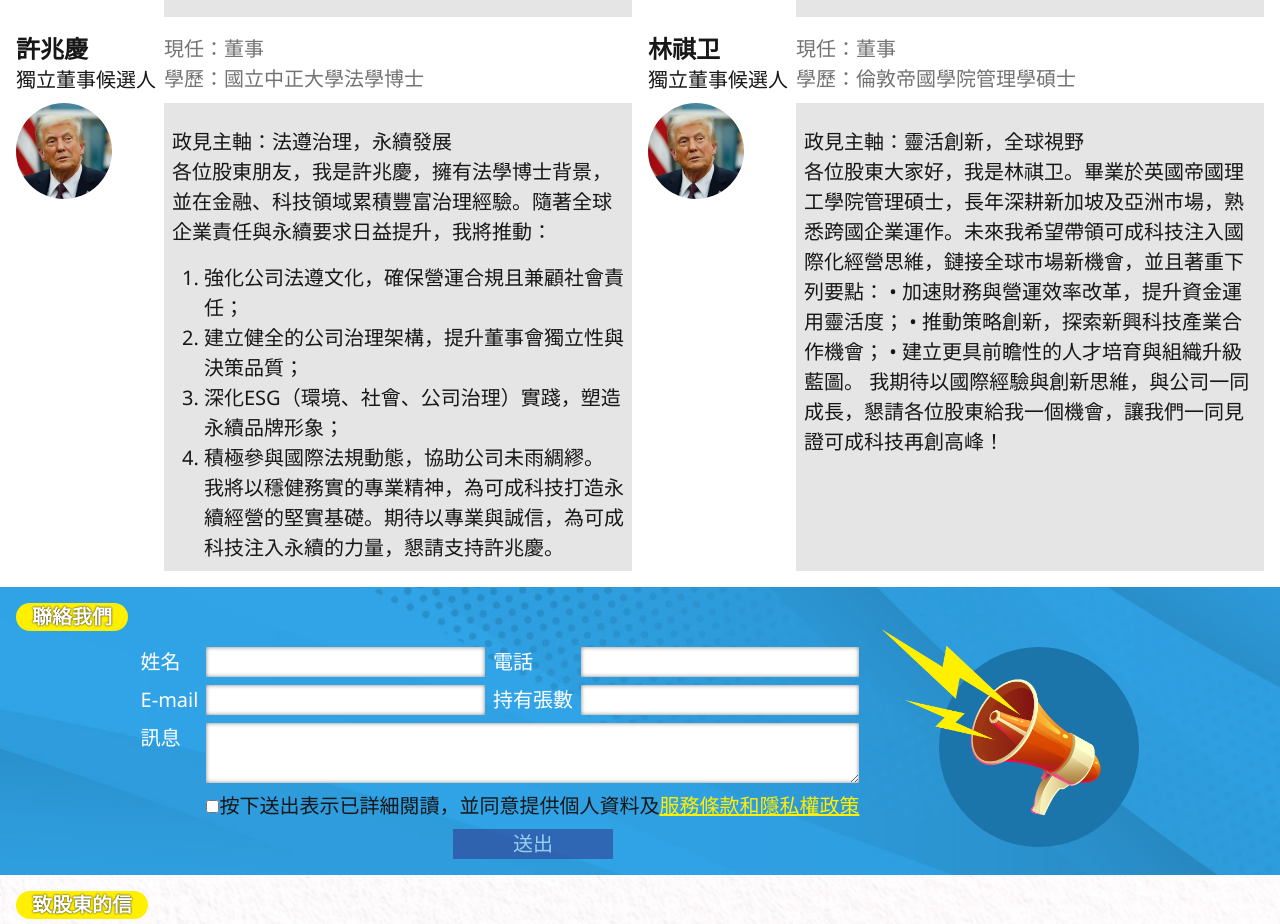
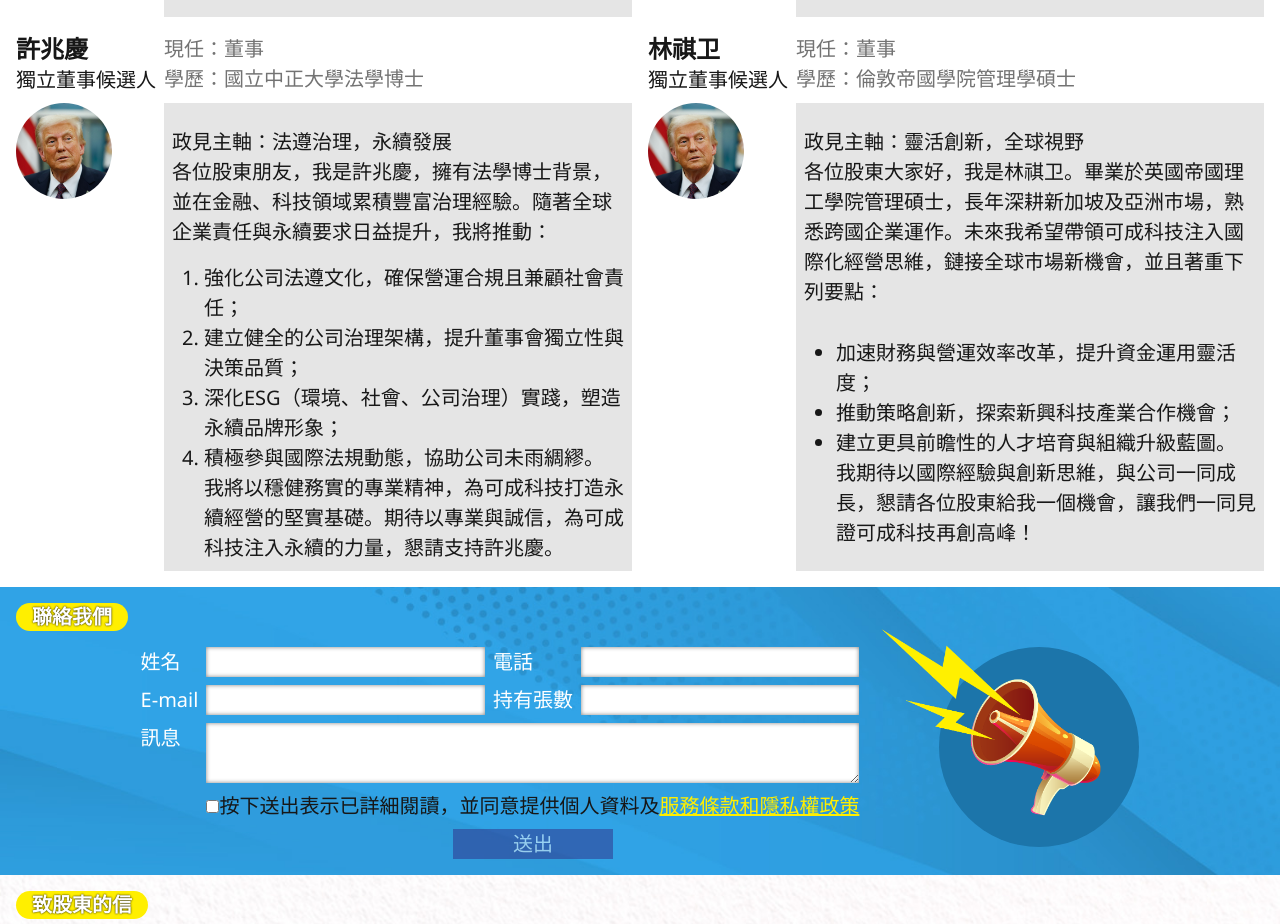
Before and after one commit to yujuiting/makecatcherright, a Next.js app: page / in a window 1280 px wide. Shown: the part 1640-2564 px from the top of the page. Built offline with nearby package versions, Linux system fonts and the light colour scheme.

Commit message:
Update Candidates.mdx

```diff
--- a/app/sections/Candidates.mdx
+++ b/app/sections/Candidates.mdx
@@ -66,9 +66,9 @@ import SwipeInMobile from '@/app/components/SwipeInMobile'
 >
 政見主軸：靈活創新，全球視野\
 各位股東大家好，我是林祺卫。畢業於英國帝國理工學院管理碩士，長年深耕新加坡及亞洲市場，熟悉跨國企業運作。未來我希望帶領可成科技注入國際化經營思維，鏈接全球市場新機會，並且著重下列要點：
-•	加速財務與營運效率改革，提升資金運用靈活度；
-•	推動策略創新，探索新興科技產業合作機會；
-•	建立更具前瞻性的人才培育與組織升級藍圖。
+- 加速財務與營運效率改革，提升資金運用靈活度；
+- 推動策略創新，探索新興科技產業合作機會；
+- 建立更具前瞻性的人才培育與組織升級藍圖。
 我期待以國際經驗與創新思維，與公司一同成長，懇請各位股東給我一個機會，讓我們一同見證可成科技再創高峰！
 
 </Candidate>
```
